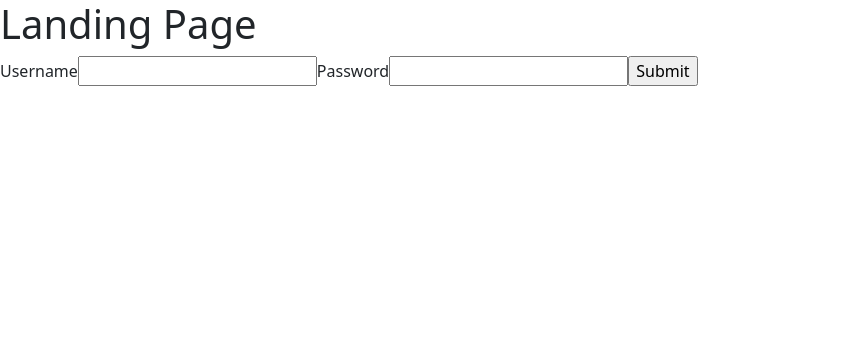
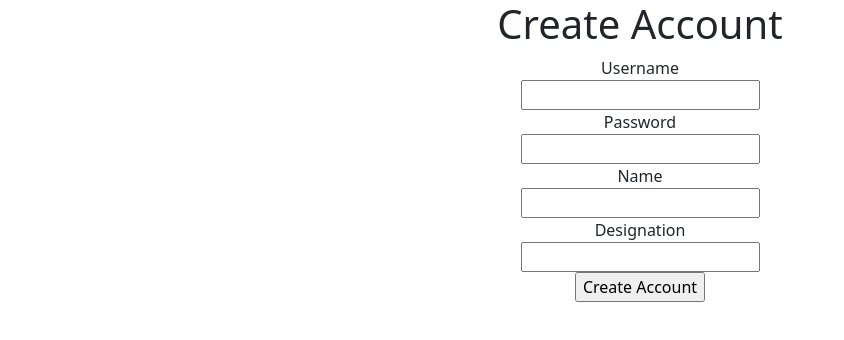
Before and after one commit to yazanawad/tailgateFrontEnd, a React (Create React App) app in the folder tailgate/: page /createAccount in a window 1280 px wide. Shown: the top 340 px of the page, without its empty margins (0-844 px from the left). Built offline with nearby package versions, Linux system fonts and the light colour scheme.

Commit message:
landing and create account pages

```diff
--- a/tailgate/src/App.js
+++ b/tailgate/src/App.js
@@ -6,6 +6,7 @@ import { BrowserRouter, Routes, Route, useNavigate } from "react-router-dom";
 import SignIn from "./pages/SignIn/SignIn";
 import { useState } from "react";
 import InfoPage from "./pages/InfoPage/InfoPage";
+import CreateAccount from "./pages/CreateAccount/CreateAccount";
 import Navbar from "react-bootstrap/Navbar";
 import Nav from "react-bootstrap/Nav";
 import Container from "react-bootstrap/Container";
@@ -40,13 +41,13 @@ function HeaderNav() {
 
 function App() {
   const [login, setLogin] = useState(false);
-
   // router if user is not loggedIn
   if (!login) {
     return (
       <BrowserRouter>
         <Routes>
           <Route path="/" element={<SignIn setLogin={setLogin} />} />
+          <Route path="/createAccount" element={<CreateAccount />} />
           <Route path="*" element={<SignIn setLogin={setLogin} />} />
         </Routes>
       </BrowserRouter>
--- /dev/null
+++ b/tailgate/src/pages/CreateAccount/CreateAccount.jsx
@@ -0,0 +1,23 @@
+import { BrowserRouter, Routes, Route, useNavigate } from "react-router-dom";
+import { useState, useRef } from 'react';
+
+export default function CreateAccount(props) {
+    console.log('Hello');
+    let navigate = useNavigate();
+    const user = useRef(null);
+    const { setLogin } = props;
+    return (
+      <div className="contain">
+        <h1>Create Account</h1>
+        <label for="username">Username</label><br/>
+        <input onChange={(e)=>{user.current=e.target.value; console.log(user.current)}} type="text" name="username" id="username" /><br/>
+        <label for="username">Password</label><br/>
+        <input type="text" name="password" id="password" /><br/>
+        <label for="name">Name</label><br/>
+        <input type="text" name="name" id="name" /><br/>
+        <label for="designation">Designation</label><br/>
+        <input type="text" name="designation" id="designation" /><br/>
+        <input type="button" value="Create Account" onClick={() => navigate("/")}/>
+      </div>
+    );
+  }
--- a/tailgate/src/pages/SignIn/SignIn.jsx
+++ b/tailgate/src/pages/SignIn/SignIn.jsx
@@ -1,18 +1,21 @@
-import { BrowserRouter, Routes, Route } from "react-router-dom";
+import { BrowserRouter, Routes, Route, useNavigate} from "react-router-dom";
 
 export default function SignIn(props) {
+  let navigate = useNavigate();
   const { setLogin } = props;
   const handleLogin = () => {
     setLogin(true);
   };
   return (
-    <>
-      <h1>Landing Page</h1>
-      <label for="username">Username</label>
-      <input type="text" name="username" id="username" />
-      <label for="username">Password</label>
-      <input type="text" name="password" id="password" />
-      <input type="button" value="Submit" onClick={() => handleLogin()} />
-    </>
+    <div className="contain">
+      <h1>Welcome to the USC Football Tailgaiting Reservation System!</h1>
+      <label for="username">Username</label><br/>
+      <input type="text" name="username" id="username" /><br/>
+      <label for="password">Password</label><br/>
+      <input type="text" name="password" id="password" /><br/>
+      <input type="button" value="Sign In" onClick={() => handleLogin()} /><br/>
+      <input type="button" value="Create Account" onClick={() => navigate("/createAccount")} /><br/>
+      <input type="button" value="Continue as Guest" onClick={() => handleLogin()} />
+    </div>
   );
 }
--- /dev/null
+++ b/tailgate/src/pages/SignIn/SingIn.css
@@ -0,0 +1,6 @@
+/* Use classes
+* .wrapper
+*/
+.wrapper {
+
+}
```
